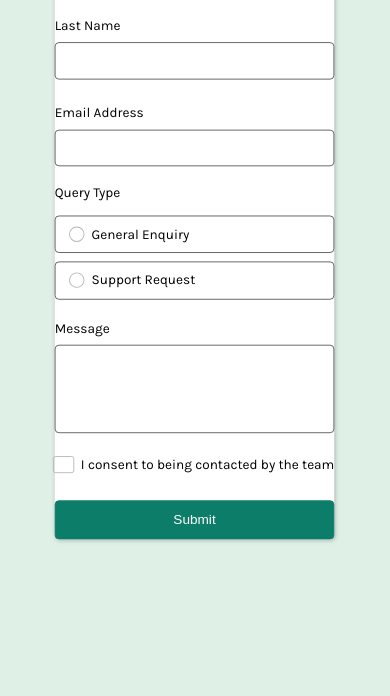
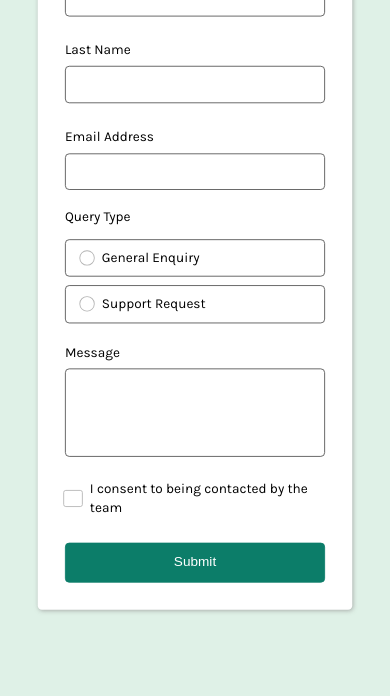
Before and after one commit to LinkWeek777/2.Form1, a plain HTML site: page index.html in a window 390 px wide. Shown: the part 226-922 px from the top of the page. Before the commit the page ends 855 px from the top, so only its background shows below. Drawn offline with Linux system fonts and the light colour scheme.

Commit message:
final vesion

```diff
--- a/css/styles.css
+++ b/css/styles.css
@@ -295,8 +295,8 @@ input[type='radio']:checked {
 }
 
 @media screen and (max-width: 767px) {
-  .container {
-    padding: 0;
+  body {
+    padding: 20px 10px;
   }
 
   .contact-form {
```
